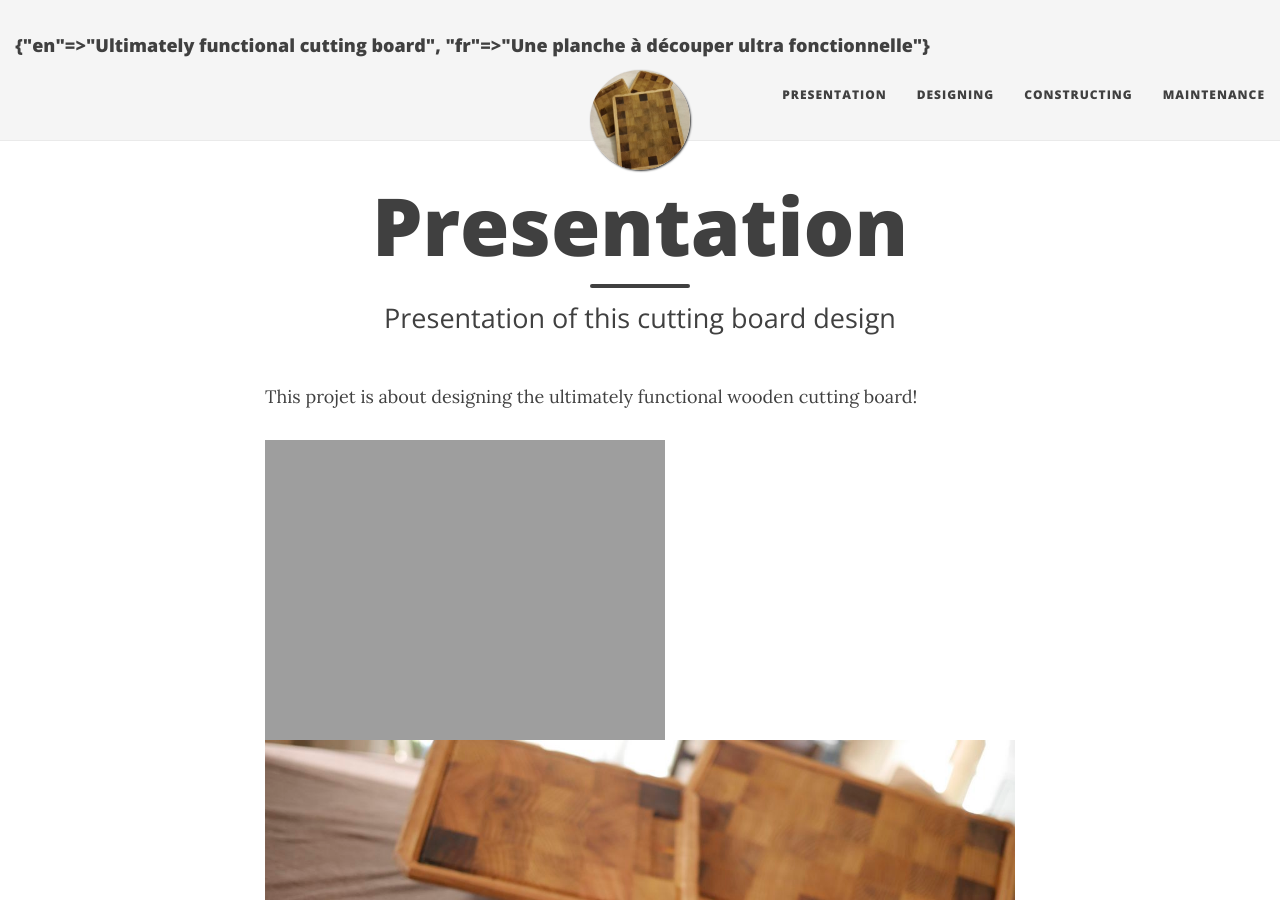
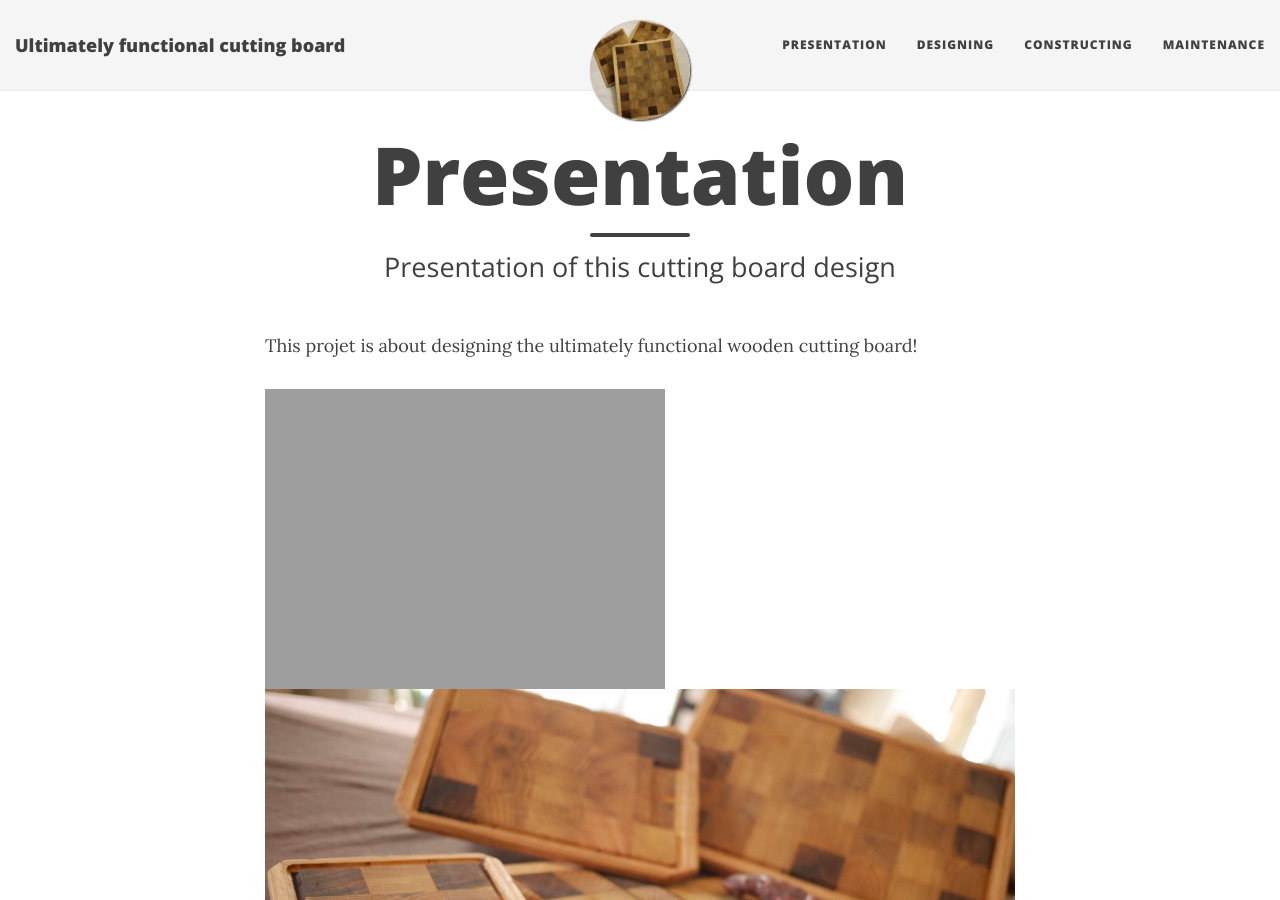
Before and after one commit to Remi-C/ultimately_functional_cutting_board, a Jekyll site: the page built from presentation.md, in a window 1280 px wide and 900 px high. Built offline with Jekyll 4.4.1, drawn with Linux system fonts in a browser that asks for light colours; nearby versions of some CDN libraries.

```diff
--- a/_config.yml
+++ b/_config.yml
@@ -14,9 +14,7 @@ baseurl: "/ultimately_functional_cutting_board"
 # Of course don't forget to change the username and projectname to YOUR username and project
 
 # Name of website
-title:
-  en: Ultimately functional cutting board
-  fr: Une planche à découper ultra fonctionnelle
+title: Ultimately functional cutting board
 
 # Short description of your site
 description: A website about desiging and building advanced functional wooden cutting board
```
